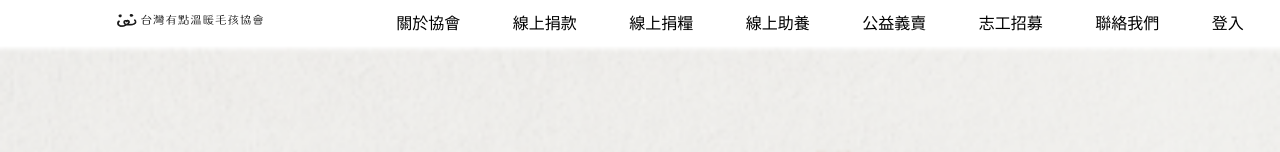
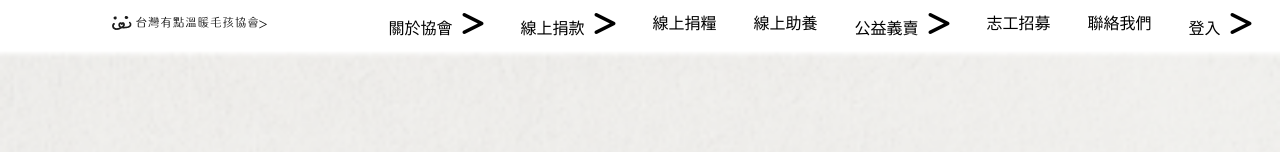
Before and after one commit to michaellee17/animal_donate, a Vue app: page / in a window 1280 px wide. Shown: the top 152 px of the page. Built offline with nearby package versions, Linux system fonts and the light colour scheme.

Commit message:
header桌機板 router

```diff
--- a/src/components/Header/Header.vue
+++ b/src/components/Header/Header.vue
@@ -12,17 +12,29 @@ const loginOpen = ref(false);
   <nav class="navbar">
     <div class="ham_tilte_wrap">
       <div class="hamburger" @click="isOpen = !isOpen"><img src="../../assets/hamburger.svg" alt=""></div>
-      <div class="title"><img src="../../assets/title.svg" alt=""></div>
+      <div class="title"><router-link to="/"><img src="../../assets/title.svg" alt=""></router-link>></div>
       <div class="navbar_768">
         <ul class="navbar_768_title">
-          <li>關於協會</li>
-          <li>線上捐款</li>
-          <li>線上捐糧</li>
-          <li>線上助養</li>
-          <li>公益義賣</li>
-          <li>志工招募</li>
-          <li>聯絡我們</li>
-          <li>登入</li>
+          <li><router-link to="/about">關於協會</router-link><span class="more" @click="aboutOpen = !aboutOpen"><i
+                class="fa-solid fa-greater-than"></i></span>
+                <div v-if="aboutOpen">subMenu</div>
+          </li>
+          <li><router-link to="/donate">線上捐款</router-link><span class="more" @click="donateOpen = !donateOpen"><i
+                class="fa-solid fa-greater-than"></i></span>
+                <div v-if="donateOpen">subMenu</div>
+          </li>
+          <li><router-link to="/food">線上捐糧</router-link></li>
+          <li><router-link to="/feed">線上助養</router-link></li>
+          <li><router-link to="/public">公益義賣</router-link><span class="more" @click="publicOpen = !publicOpen"><i
+                class="fa-solid fa-greater-than"></i></span>
+                <div v-if="publicOpen">subMenu</div>
+          </li>
+          <li><router-link to="/volunteer">志工招募</router-link></li>
+          <li><router-link to="/contact">聯絡我們</router-link></li>
+          <li><router-link to="/login">登入</router-link><span class="more" @click="loginOpen = !loginOpen"><i
+                class="fa-solid fa-greater-than"></i></span>
+                <div v-if="loginOpen">subMenu</div>
+          </li>
         </ul>
       </div>
     </div>
@@ -48,18 +60,20 @@ const loginOpen = ref(false);
   </nav>
 </template>
 <style scoped>
-
-.navbar_768{
+.navbar_768 {
   display: none;
 }
-.ham_tilte_wrap{
+
+.ham_tilte_wrap {
   display: flex;
   padding: 10px;
 }
-.title{
+
+.title {
   width: 100%;
   text-align: center;
 }
+
 .more {
   padding-top: 2px;
   margin-left: 10px;
@@ -67,14 +81,21 @@ const loginOpen = ref(false);
   padding-bottom: 0px;
 
 }
+
 i {
   font-size: 28px;
 }
-a {
+
+.navbar-menu a {
   text-decoration-line: none;
   color: white;
   font-size: 20px;
   padding-top: 0px;
+}
+
+.navbar_768_title a {
+  text-decoration-line: none;
+  color: black;
 }
 
 .navbar {
@@ -111,42 +132,43 @@ a {
 }
 
 @media (min-width: 768px) {
-  .title{
-  margin-bottom: 10px;
-}
+  .title {
+    margin-bottom: 10px;
+  }
 
-  .hamburger{
+  .hamburger {
     display: none;
   }
-  .navbar_768{
+
+  .navbar_768 {
     display: block;
     width: 100%;
   }
 
-  .navbar_768_title{
+  .navbar_768_title {
     display: flex;
     justify-content: space-around;
   }
-  .ham_tilte_wrap{
+
+  .ham_tilte_wrap {
     flex-direction: column;
     align-items: center;
   }
 
   ul {
     list-style-type: none;
+  }
 }
- }
 
 @media (min-width: 992px) {
-  .title{
+  .title {
     margin-bottom: 0;
     width: 40%;
   }
-  .ham_tilte_wrap{
+
+  .ham_tilte_wrap {
     flex-direction: row;
   }
- }
+}
 
-@media (min-width: 1200px) {  }
-
-</style>
+@media (min-width: 1200px) {}</style>
```
